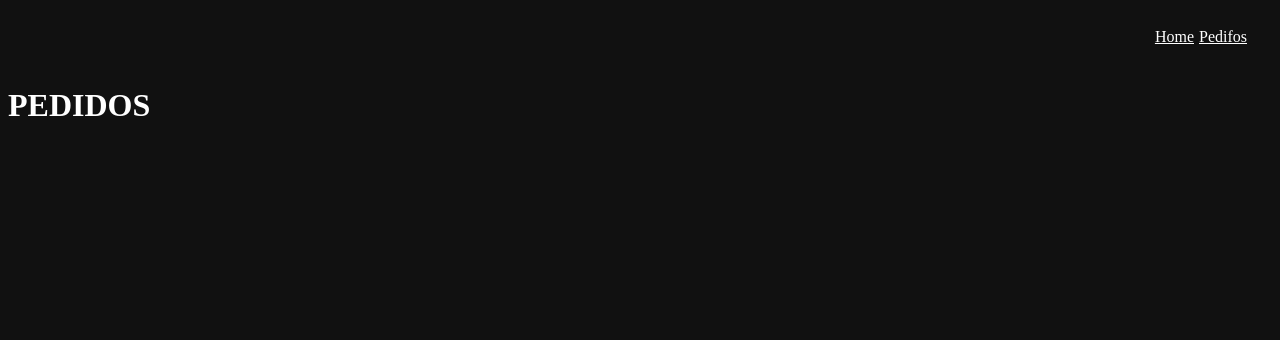
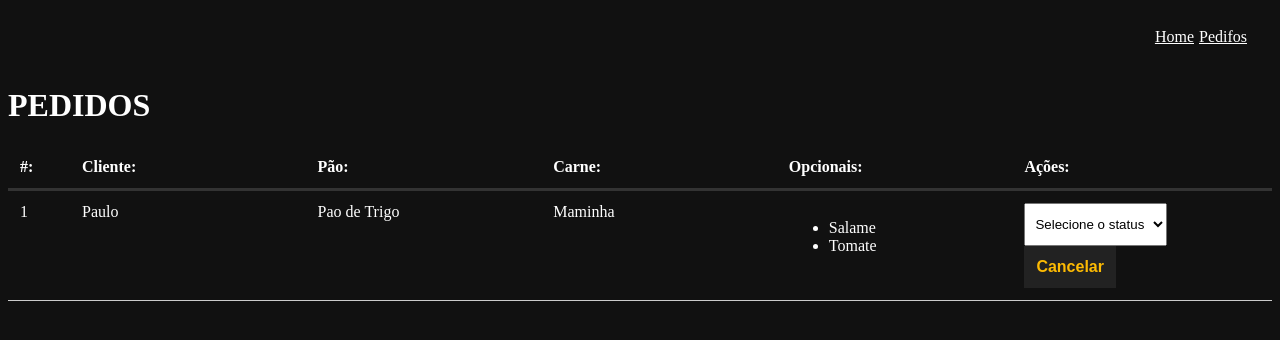
Before and after one commit to paulopariz/V-FOOD, a Vue app: page /requests in a window 1280 px wide. Shown: the top 340 px of the page. Built offline with nearby package versions, Linux system fonts and the light colour scheme.

Commit message:
component dashboard initial

```diff
--- /dev/null
+++ b/src/components/FoodDashboard.vue
@@ -0,0 +1,89 @@
+<template>
+  <div>
+    <div>
+      <div id="burger-table-heading">
+        <div class="order-id">#:</div>
+        <div>Cliente:</div>
+        <div>Pão:</div>
+        <div>Carne:</div>
+        <div>Opcionais:</div>
+        <div>Ações:</div>
+      </div>
+    </div>
+    <div id="burger-table-rows">
+      <div class="burger-table-row">
+        <div class="order-number">1</div>
+        <div>Paulo</div>
+        <div>Pao de Trigo</div>
+        <div>Maminha</div>
+        <div>
+          <ul>
+            <li>Salame</li>
+            <li>Tomate</li>
+          </ul>
+        </div>
+        <div>
+          <select name="status" class="status">
+            <option value="">Selecione o status</option>
+          </select>
+          <button class="delete-btn">Cancelar</button>
+        </div>
+      </div>
+    </div>
+  </div>
+</template>
+
+<script>
+export default {};
+</script>
+
+<style scoped>
+#burger-table {
+  max-width: 1200px;
+  margin: 0 auto;
+}
+#burger-table-heading,
+#burger-table-rows,
+.burger-table-row {
+  display: flex;
+  flex-wrap: wrap;
+}
+#burger-table-heading {
+  font-weight: bold;
+  padding: 12px;
+  border-bottom: 3px solid #333;
+}
+.burger-table-row {
+  width: 100%;
+  padding: 12px;
+  border-bottom: 1px solid #ccc;
+}
+#burger-table-heading div,
+.burger-table-row div {
+  width: 19%;
+}
+#burger-table-heading .order-id,
+.burger-table-row .order-number {
+  width: 5%;
+}
+select {
+  padding: 12px 6px;
+  margin-right: 12px;
+}
+.delete-btn {
+  background-color: #222;
+  color: #fcba03;
+  font-weight: bold;
+  border: 2px solid #222;
+  padding: 10px;
+  font-size: 16px;
+  margin: 0 auto;
+  cursor: pointer;
+  transition: 0.5s;
+}
+
+.delete-btn:hover {
+  background-color: transparent;
+  color: #222;
+}
+</style>
--- a/src/views/RequestsView.vue
+++ b/src/views/RequestsView.vue
@@ -1,5 +1,14 @@
 <template>
   <div class="about">
     <h1>PEDIDOS</h1>
+    <FoodDashboard />
   </div>
 </template>
+
+<script>
+import FoodDashboard from "@/components/FoodDashboard.vue";
+export default {
+  components: { FoodDashboard },
+  name: "RequestsView",
+};
+</script>
```
